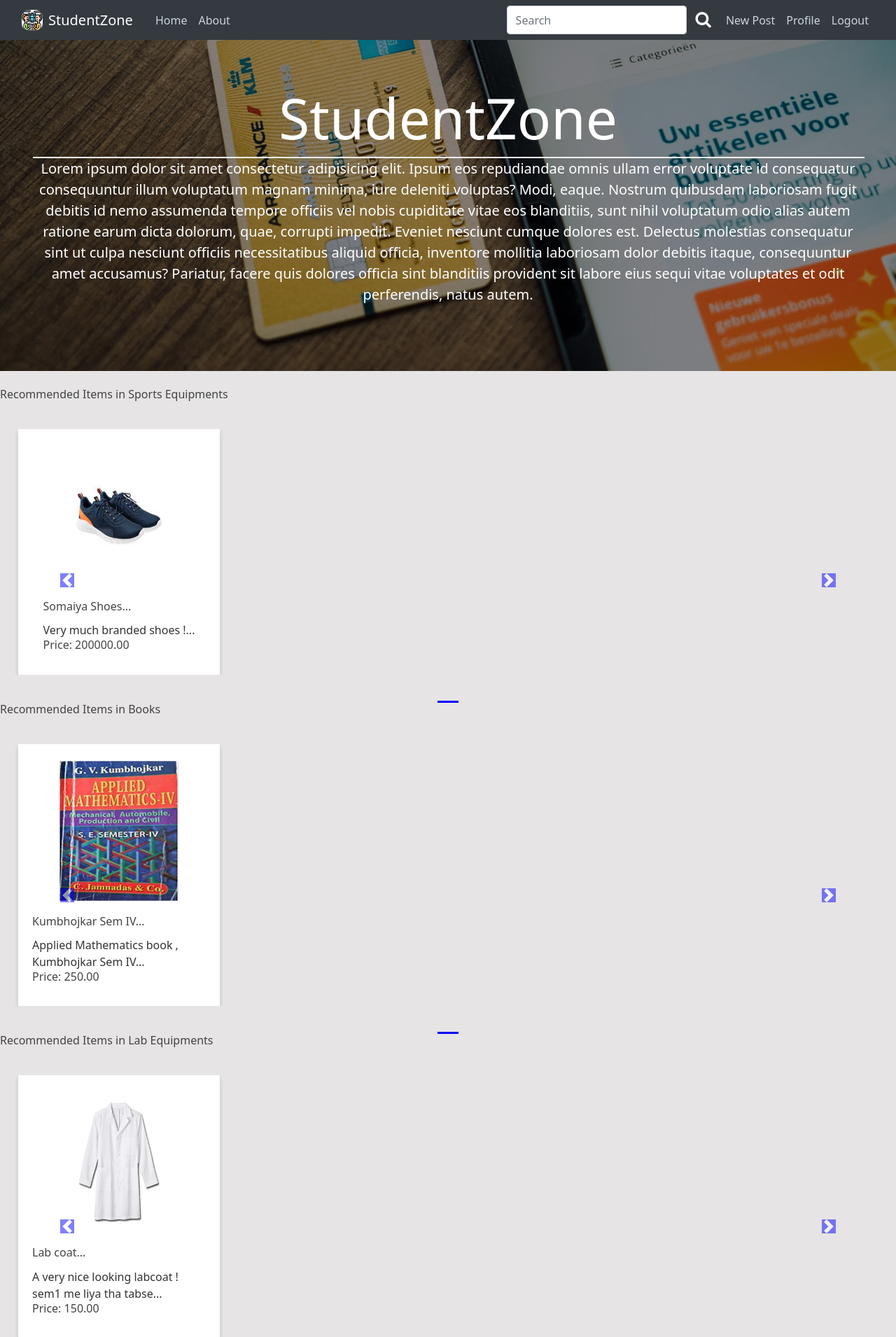
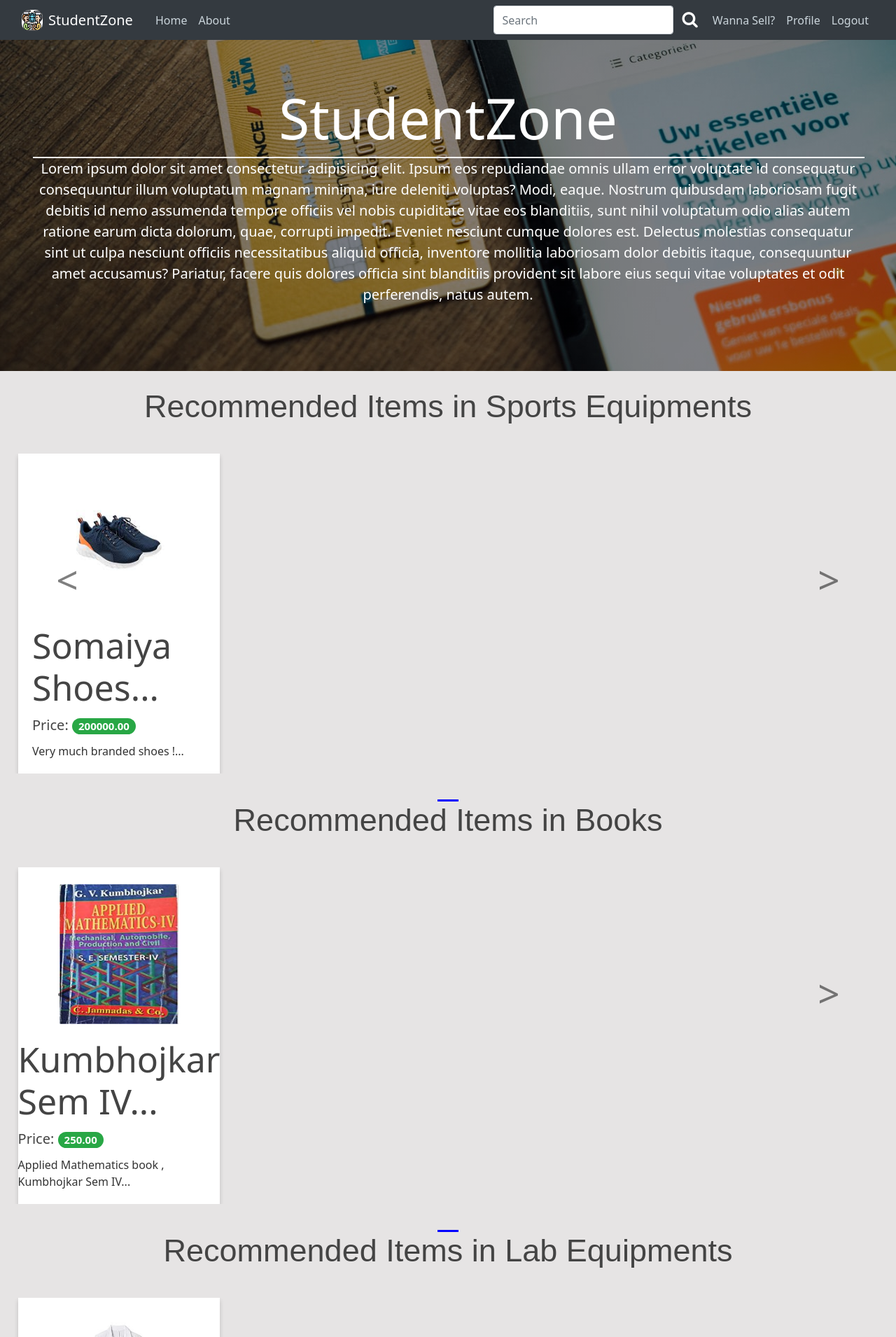
Before and after one commit to Patrickbro13/StudentZone, a Django app: page / in a window 1280 px wide. Shown: the top 1910 px of the page at 70% size. Run offline with Django 3.2, Linux system fonts and the light colour scheme; a user stored in the database is signed in; data comes from the database, SQL or seed files in the repository; both versions use the stored data as it was after the commit; some libraries are stand-ins or nearby versions.

Commit message:
added styles in homepage

```diff
--- a/blog/models.py
+++ b/blog/models.py
@@ -5,13 +5,13 @@ from django.urls import reverse
 from PIL import Image
 
 Category_choices = (
-    ("books", "books"),
-    ("notes", "notes"),
-    ("lab_equipments", "lab_equipments"),
-    ("electronic_equipments", "electronic_equipments"),
-    ("sports_equipments", "sports_equipments"),
-    ("appliances", "appliances"),
-    ("miscellenous", "miscellenous")
+    ("Books", "Books"),
+    ("Reference Notes", "Reference Notes"),
+    ("Lab Equipments", "Lab Equipments"),
+    ("Electronic Equipments", "Electronic Equipments"),
+    ("Sports Equipments", "Sports Equipments"),
+    ("Appliances", "Appliances"),
+    ("Miscellenous", "Miscellenous")
 )
 
 
@@ -25,7 +25,7 @@ class Post(models.Model):
     date_posted = models.DateTimeField(default=timezone.now)
     author = models.ForeignKey(User, on_delete=models.CASCADE)
     category = models.CharField(
-        max_length=30, choices=Category_choices, default='miscellenous')
+        max_length=30, choices=Category_choices, default='Miscellenous')
 
     def __str__(self):
         return self.title
--- a/blog/templates/blog/base.html
+++ b/blog/templates/blog/base.html
@@ -57,7 +57,7 @@
           </form>
           <div class="navbar-nav">
             {% if user.is_authenticated %}
-            <a class="nav-item nav-link" href="{% url 'post-create' %}">New Post</a>
+            <a class="nav-item nav-link" href="{% url 'post-create' %}">Wanna Sell?</a>
             <a class="nav-item nav-link" href="{% url 'profile' %}">Profile</a>
             <a class="nav-item nav-link" href="{% url 'logout' %}">Logout</a>
             {% else %}
--- a/blog/templates/blog/home.html
+++ b/blog/templates/blog/home.html
@@ -29,16 +29,38 @@ bottom: -40px;
 background-color: #7270fc;
 }
 
-body .carousel-control-prev-icon,
-body .carousel-control-next-icon {
-background-color: blue;
+.carousel-control-prev-icon,
+.carousel-control-next-icon {
+  height: 50px;
+  width: 50px;
+  outline: black;
+  background-size: 100%, 100%;
+  background-image: none;
+}
+
+.carousel-control-next-icon:after
+{
+  content: '>';
+  font-size: 55px;
+  color: black;
+}
+
+.carousel-control-prev-icon:after {
+  content: '<';
+  font-size: 55px;
+  color: black;
+}
+
+.carousel-control-prev{
+    padding-left:0 ;
+    margin-left:0;
 }
 
 .carousel-control-prev,
 .carousel-control-next {
 top: auto;
 bottom: auto;
-padding-top: 222px;
+padding-top: 155px;
 }
 
 body .no-padding {
@@ -70,7 +92,7 @@ padding-right: 0;
     </div>
     <!--Slideshow starts here -->
     {% for product,range,nslides in allPosts %}
-    <h5 class="my-4"> Recommended Items in {{product.0.category}}</h5>
+    <h5 class="my-4" style="text-align:center; font-size: 45px; font-family: Arial, Helvetica, sans-serif;"> Recommended Items in {{product.0.category}}</h5>
     <div class="row">
         <div id="demo{{forloop.counter}}" class="col carousel slide my-3" data-ride="carousel">
             <ul class="carousel-indicators">
@@ -88,9 +110,11 @@ padding-right: 0;
                         <div class="card align-items-center pt-4 shadow-lg" style="width: 18rem;">
                             <img src='/media/{{i.prod_img}}' class="card-img-top" alt="...">
                             <div class="card-body">
-                                <h2 class="card-title" id="namepr{{i.id}}">{{i.title|slice:"0:20"}}...</h2>
+                                <h2 class="card-title" style="font-size: 50px;" id="namepr{{i.id}}">{{i.title|slice:"0:20"}}...</h2>
+                                <h6 class="card-title" style="font-size: 20px;">Price: <span class="badge badge-pill badge-success" id="pricepr{{i.id}}">{{i.price}}</span></h6>
+                                {% comment %} <span class="">Success</span> {% endcomment %}
                                 <p class="card-text">{{i.content|slice:"0:53"}}...</p>
-                                <h6 class="card-title">Price: <span id="pricepr{{i.id}}">{{i.price}}</span></h6>
+
 
                             </div>
                         </div>
@@ -105,7 +129,7 @@ padding-right: 0;
             </div>
         </div>
         <!-- left and right controls for the slide -->
-        <a class="carousel-control-prev" href="#demo{{forloop.counter}}" data-slide="prev">
+        <a class="carousel-control-prev"  href="#demo{{forloop.counter}}" data-slide="prev">
             <span class="carousel-control-prev-icon"></span>
         </a>
         <a class="carousel-control-next" href="#demo{{forloop.counter}}" data-slide="next">
```
Also changed, not shown: blog/migrations/0007_auto_20210403_2235.py (added), blog/migrations/0008_auto_20210403_2242.py (added), db.sqlite3, media/Product_images/book1.jpg (added), media/Product_images/image_2.png (added), media/Product_images/labcoat.jpg (added), media/Product_images/laptop1.jpeg (added), media/Product_images/notes1.jpeg (added), media/Product_images/shoes1.jpeg (added).
